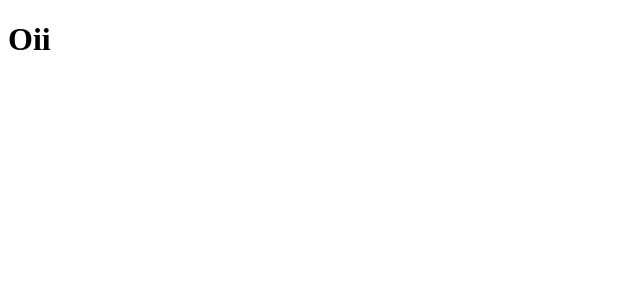
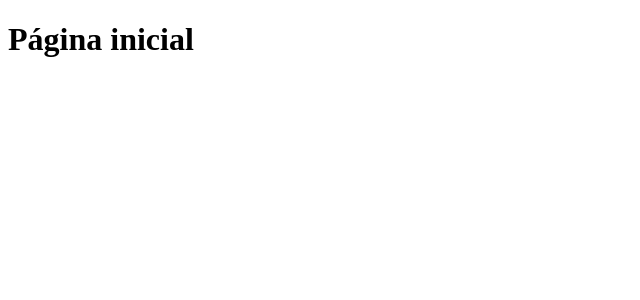
Before and after one commit to Racchel/desafio-final-todoflix, a React (Create React App) app: page / in a window 1280 px wide. Shown: the top 300 px of the page, without its empty margins (0-640 px from the left). Built offline with nearby package versions, Linux system fonts and the light colour scheme.

Commit message:
[FRONT] Add routes

```diff
--- a/src/App.js
+++ b/src/App.js
@@ -1,8 +1,14 @@
+/** react */
+import { BrowserRouter } from 'react-router-dom'
+
+/** routes */
+import { AppRoutes } from './routes'
+
 const App = () => {
   return (
-    <>
-      <h1>Oii</h1>
-    </>
+    <BrowserRouter>
+      <AppRoutes />
+    </BrowserRouter>
   )
 }
 
--- a/src/routes/index.js
+++ b/src/routes/index.js
@@ -1 +1,20 @@
-export { }
+/** react */
+import { Routes, Route, Navigate } from 'react-router-dom'
+
+export const AppRoutes = () => {
+  return (
+    <Routes>
+      <Route path='/' element={<h1>Página inicial</h1>} />
+
+      <Route path='/movies/all' element={<h1>Todos os filmes</h1>} />
+
+      <Route path='/movies/favorites' element={<h1>Filmes favoritos</h1>} />
+
+      <Route path='/movies/watched' element={<h1>Filmes asssistidos</h1>} />
+
+      <Route path='/movies/added' element={<h1>Filmes adicionados</h1>} />
+
+      <Route path='*' element={<Navigate to='/' />} />
+    </Routes>
+  )
+}
```
